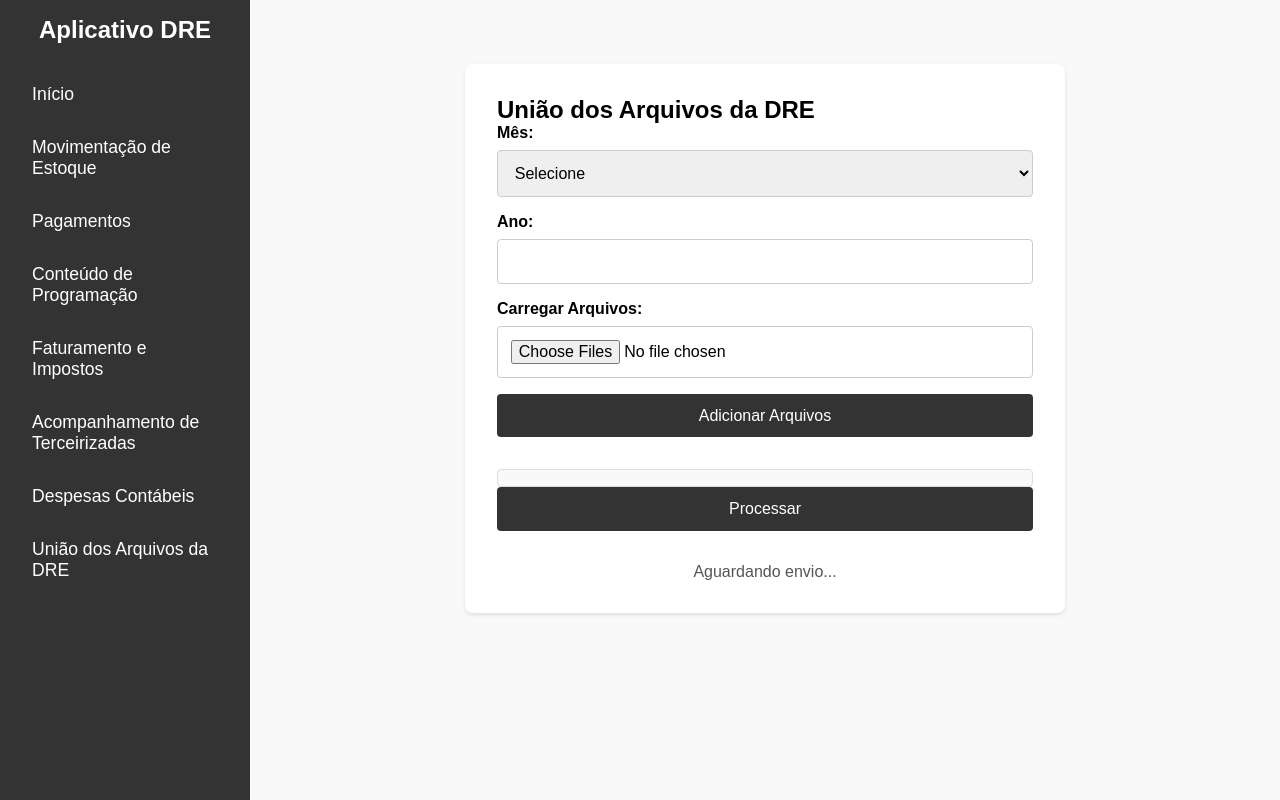
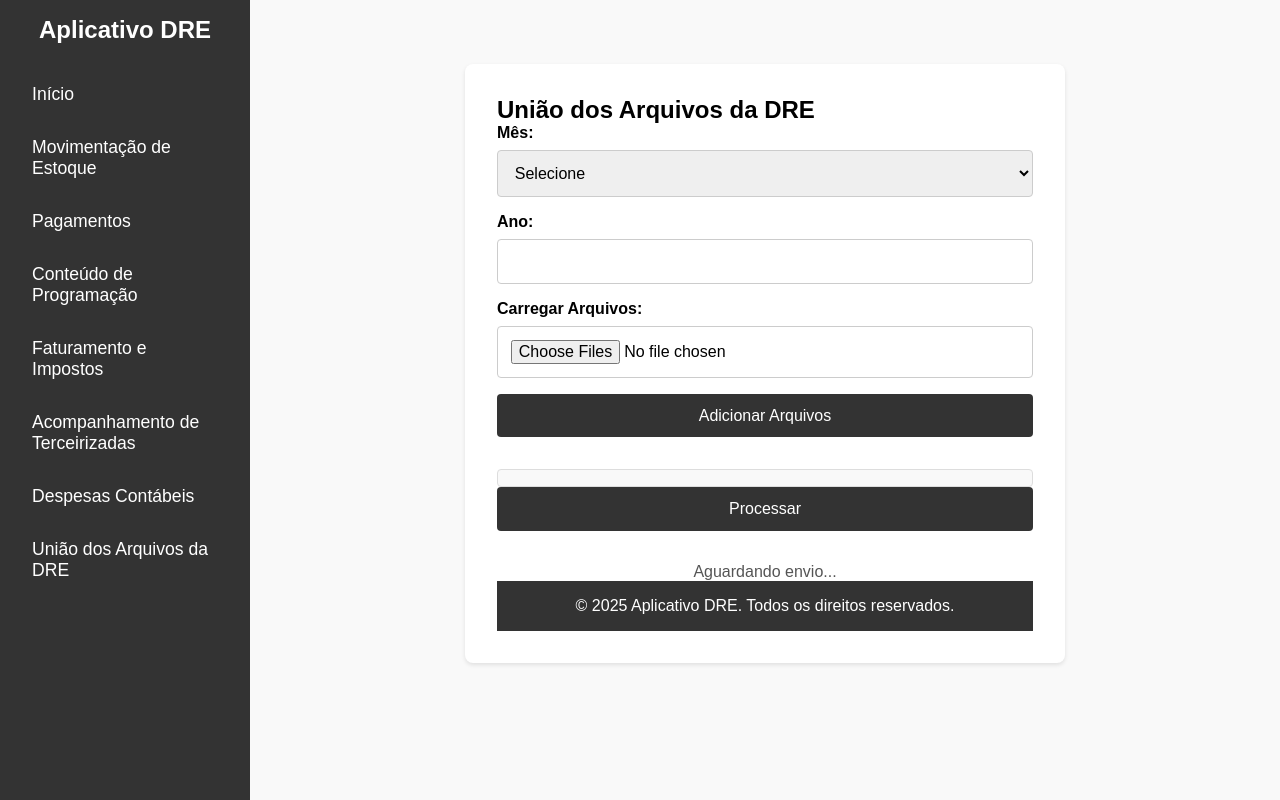
Before and after one commit to ControladoriaMaster/AppDRE, a Flask app: page /uniao in a window 1280 px wide. Run offline with Flask 3, Linux system fonts and the light colour scheme; some libraries are stand-ins or nearby versions.

Commit message:
Update uniao.html

```diff
--- a/templates/uniao.html
+++ b/templates/uniao.html
@@ -261,4 +261,7 @@
                     });
                 </script>
 </body>
+    <footer class="main-footer">
+        <p>&copy; 2025 Aplicativo DRE. Todos os direitos reservados.</p>
+    </footer>
 </html>
```
